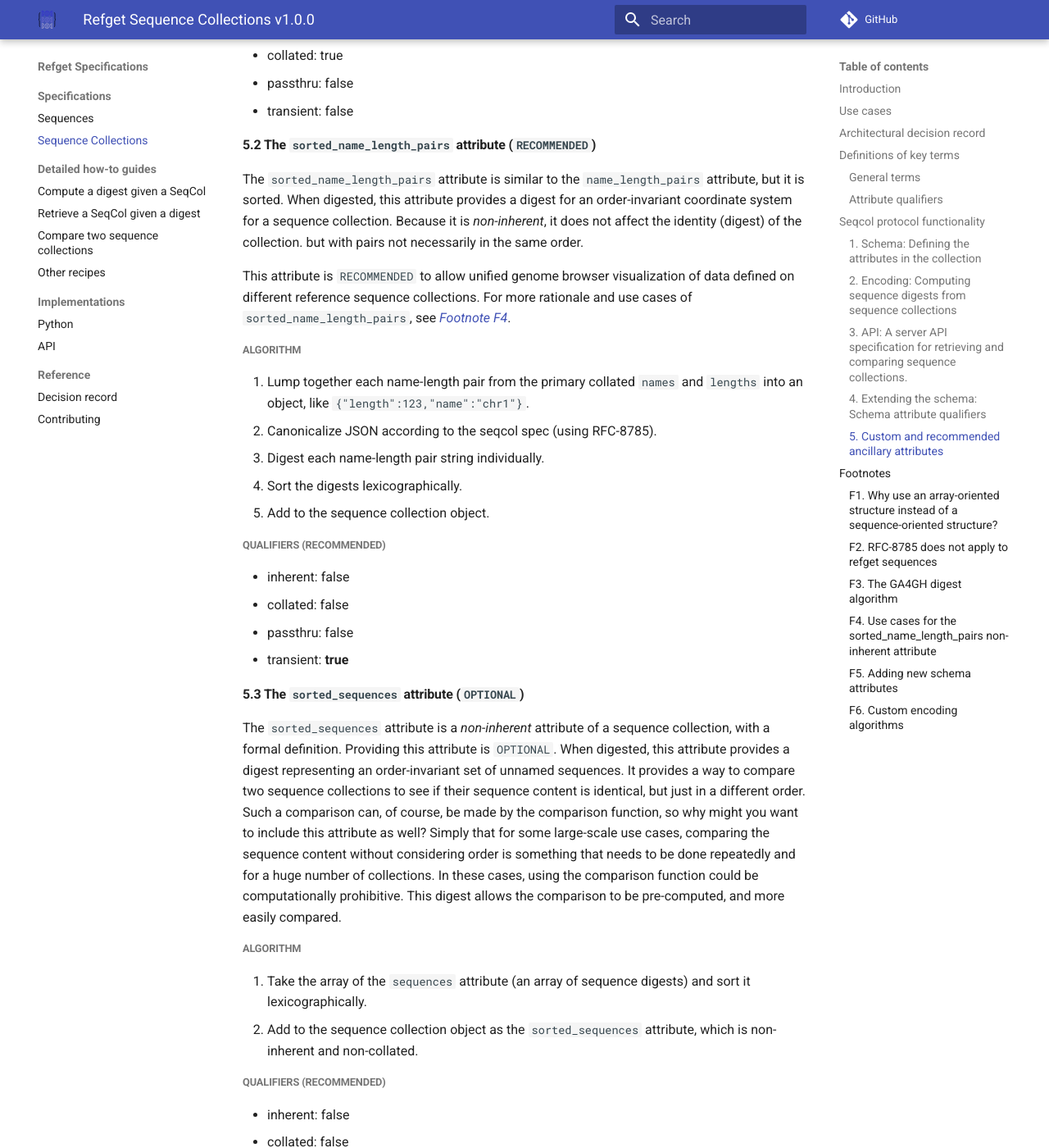
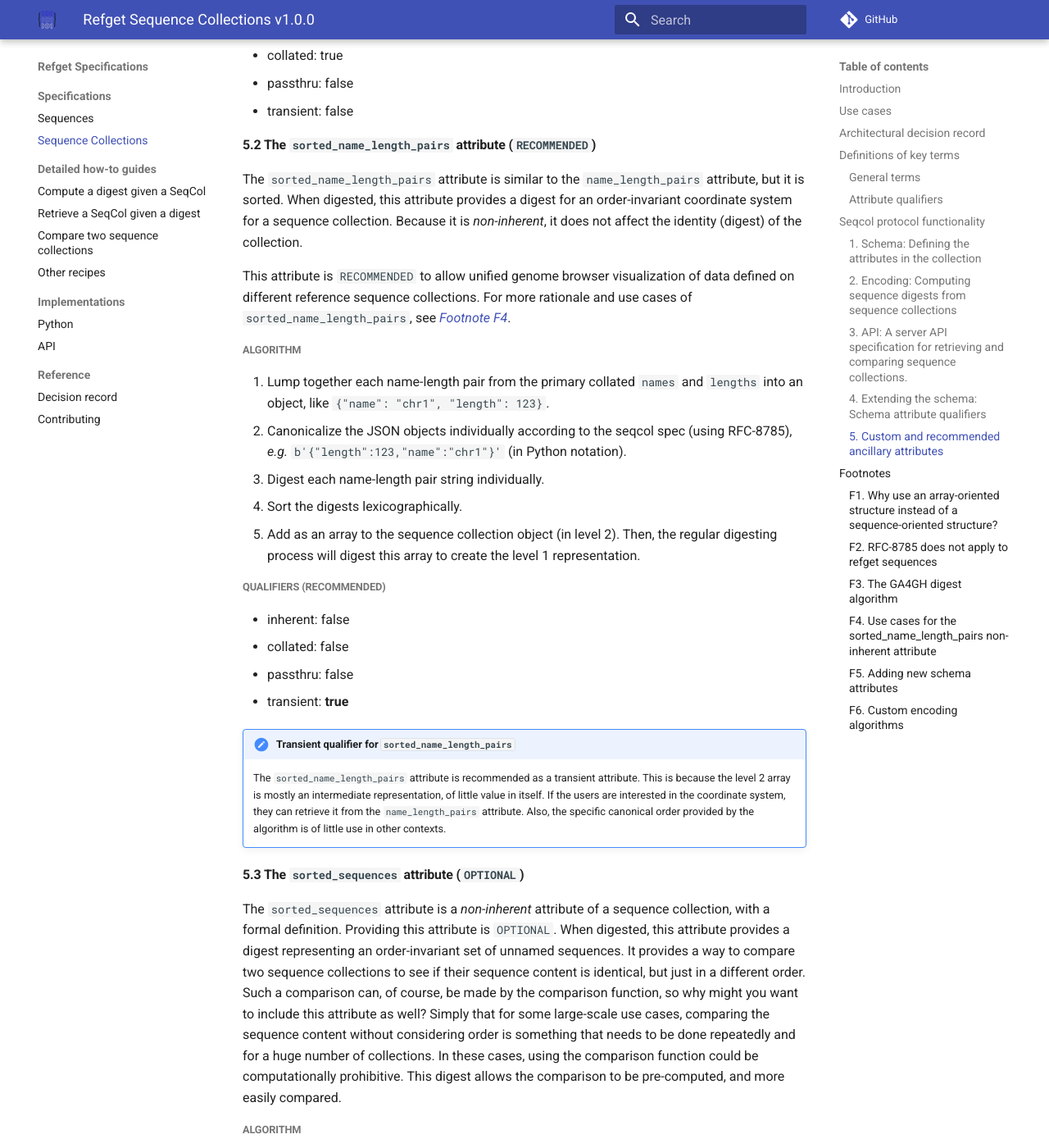
Before and after one commit to ga4gh/refget, an MkDocs documentation site: the page built from docs/seqcol.md, in a window 1280 px wide and 1400 px high, scrolled down 19002 px. Shown: the whole window at 82% size. Built offline with MkDocs 1.6.1 and Material for MkDocs 9.7.7, drawn with Linux system fonts in a browser that asks for light colours; comment, search, counter and statistics services are not loaded; some of the changed text lies outside the part shown.

Commit message:
Clean up the description of name_length_pairs and sorted_name_length_pairs

```diff
--- a/docs/seqcol.md
+++ b/docs/seqcol.md
@@ -680,17 +680,16 @@ This attribute is `RECOMMENDED` to allow retrieval of the coordinate system for
 The `sorted_name_length_pairs` attribute is similar to the `name_length_pairs` attribute, but it is sorted.
 When digested, this attribute provides a digest for an order-invariant coordinate system for a sequence collection.
 Because it is *non-inherent*, it does not affect the identity (digest) of the collection.
-but with pairs not necessarily in the same order.
 
 This attribute is `RECOMMENDED` to allow unified genome browser visualization of data defined on different reference sequence collections. For more rationale and use cases of `sorted_name_length_pairs`, see [*Footnote F4*](#f4-use-cases-for-the-sorted_name_length_pairs-non-inherent-attribute).
 
 ##### Algorithm
 
-1. Lump together each name-length pair from the primary collated `names` and `lengths` into an object, like `{"length":123,"name":"chr1"}`.
-2. Canonicalize JSON according to the seqcol spec (using RFC-8785).
+1. Lump together each name-length pair from the primary collated `names` and `lengths` into an object, like `{"name": "chr1", "length": 123}`.
+2. Canonicalize the JSON objects individually according to the seqcol spec (using RFC-8785), _e.g._ `b'{"length":123,"name":"chr1"}'` (in Python notation).
 3. Digest each name-length pair string individually.
 4. Sort the digests lexicographically.
-5. Add to the sequence collection object.
+5. Add as an array to the sequence collection object (in level 2). Then, the regular digesting process will digest this array to create the level 1 representation.
 
 ##### Qualifiers (RECOMMENDED)
 
@@ -698,6 +697,11 @@ This attribute is `RECOMMENDED` to allow unified genome browser visualization of
 - collated: false
 - passthru: false
 - transient: **true**
+
+!!! note "Transient qualifier for `sorted_name_length_pairs`"
+
+    The `sorted_name_length_pairs` attribute is recommended as a transient attribute. This is because the level 2 array is mostly an intermediate representation, of little value in itself. If the users are interested in the coordinate system, they can retrieve it from the `name_length_pairs` attribute. Also, the specific canonical order provided by the algorithm is of little use in other contexts.
+
 
 #### 5.3 The `sorted_sequences` attribute (`OPTIONAL`)
 
@@ -808,4 +812,4 @@ The first part of this process, encoding from level 2 to level 1, is the default
 This is the way all the minimal attributes (names, lengths, and sequences) should behave.
 But custom attributes MAY diverge from this approach by defining their own encoding procedure that defines how the level 1 digest is computed from the level 2 representation.
 For example, in the list of recommended ancillary attributes, `name_length_pairs` does not define a custom procedure for encoding, so this would follow the default procedure.
-An alternative custom attribute, though, MAY specify how this encoding procedure happens.
+An alternative custom attribute, though, MAY specify how this encoding procedure happens, as for example, the recommended `sorted_name_length_pairs` attribute does.
```
Also changed, not shown: other parts of docs/seqcol.md (+2 -2 lines).
